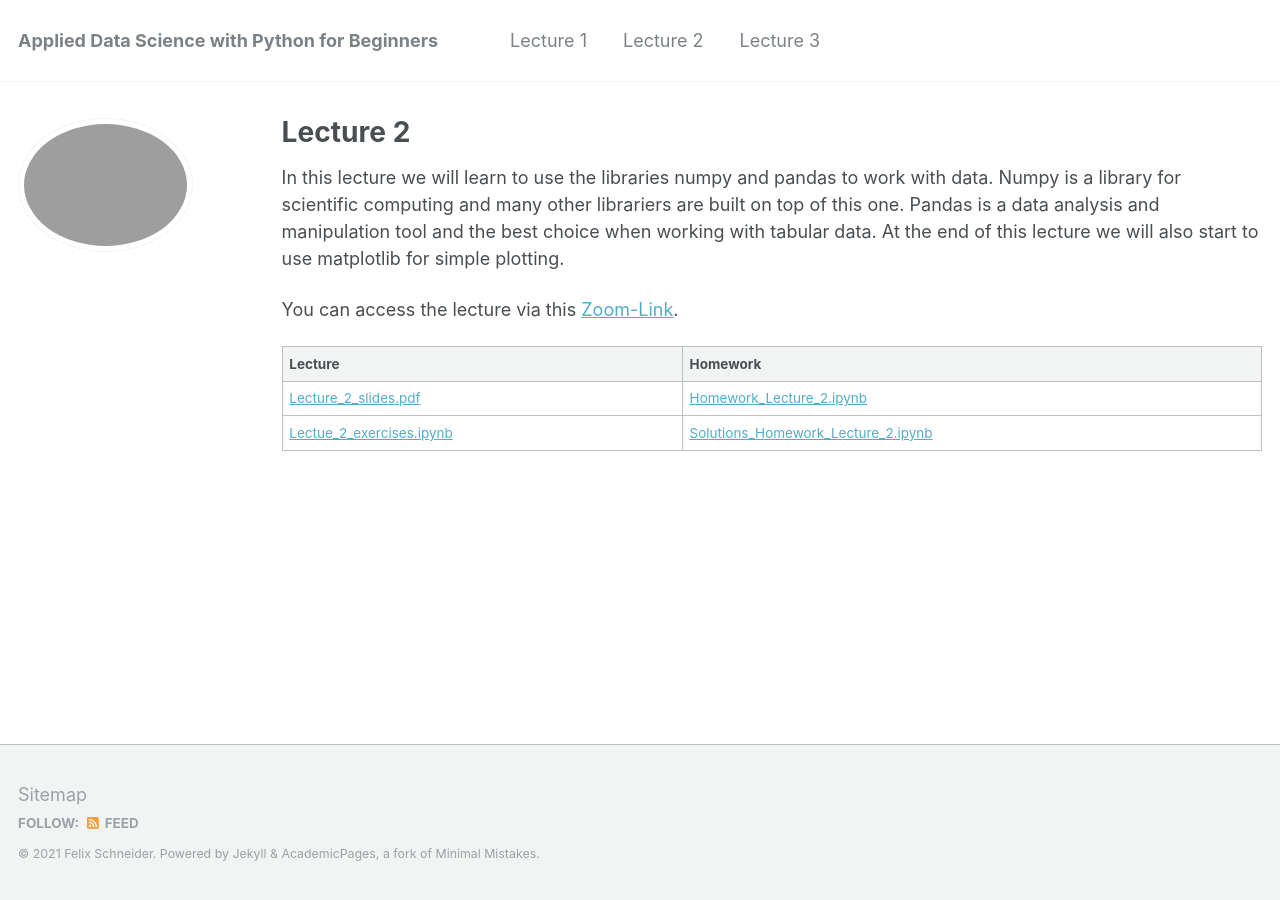
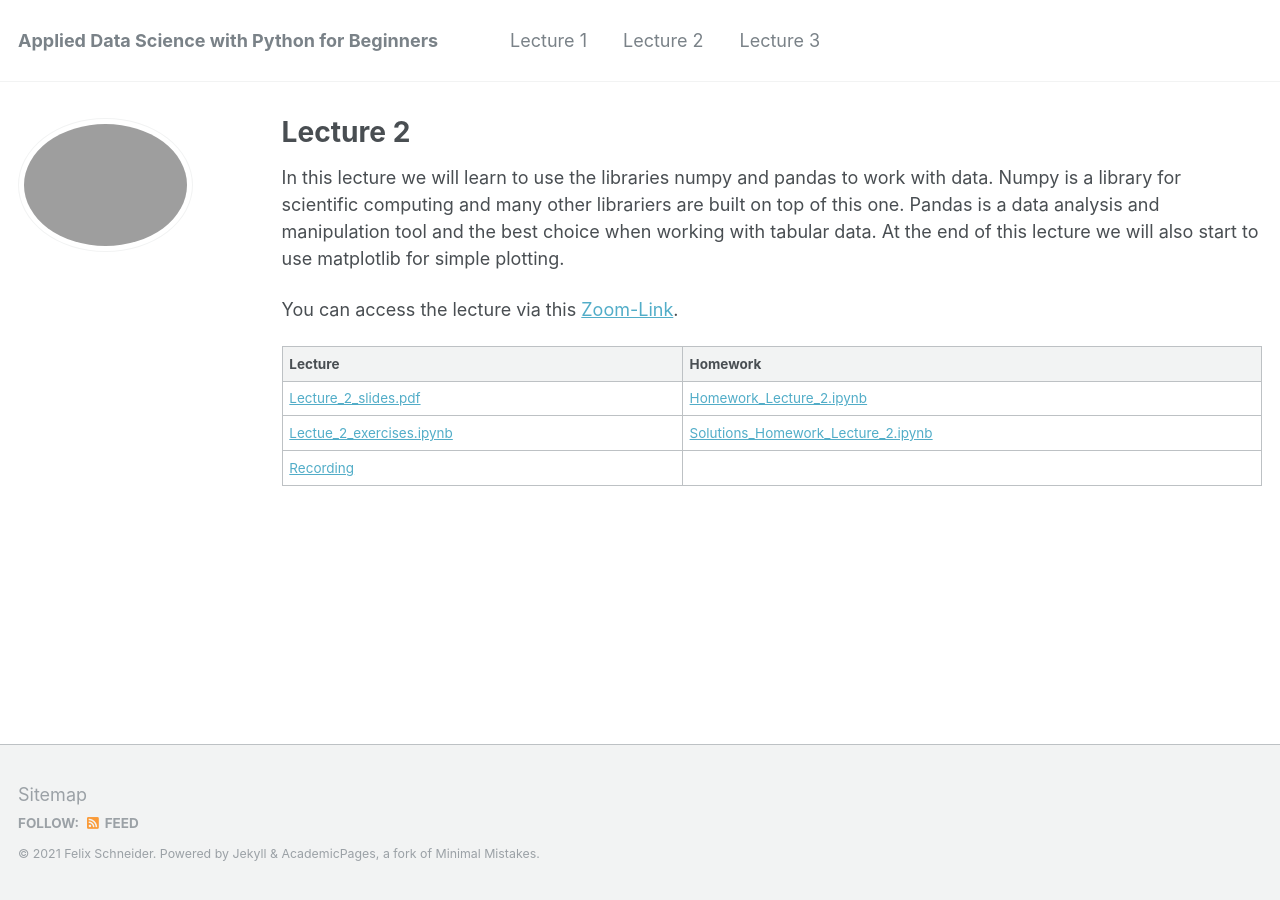
Before and after one commit to flxmschneider/flxmschneider.github.io, a Jekyll site: the page built from _pages/lecture2.md, in a window 1280 px wide. Built offline with Jekyll 4.4.1, drawn with Linux system fonts in a browser that asks for light colours.

Commit message:
added recording lecture 2

```diff
--- a/_pages/lecture2.md
+++ b/_pages/lecture2.md
@@ -15,3 +15,4 @@ You can access the lecture via this [Zoom-Link](https://us02web.zoom.us/j/844756
 | --------         | ------ |
 |  [Lecture_2_slides.pdf](https://flxmschneider.github.io/files/lecture_2_slides.pdf) |  [Homework_Lecture_2.ipynb](https://colab.research.google.com/drive/1bztgRbN9ciZ99qHc07H6cix299XyZKab?usp=sharing) |
 |[Lectue_2_exercises.ipynb](https://colab.research.google.com/drive/1XIvXGCxBOgUAlK072rfJTRmolfcNoEmE?usp=sharing)  | [Solutions_Homework_Lecture_2.ipynb](https://drive.google.com/file/d/1Z5rN5Y6pk-82-ToKBtPXWKRlaiatQCFx/view?usp=sharing) |
+|    [Recording](https://drive.google.com/file/d/10azlvdbsZu5yd5ZOjbVySTdfq_krcmlF/view?usp=sharing)             |
```
